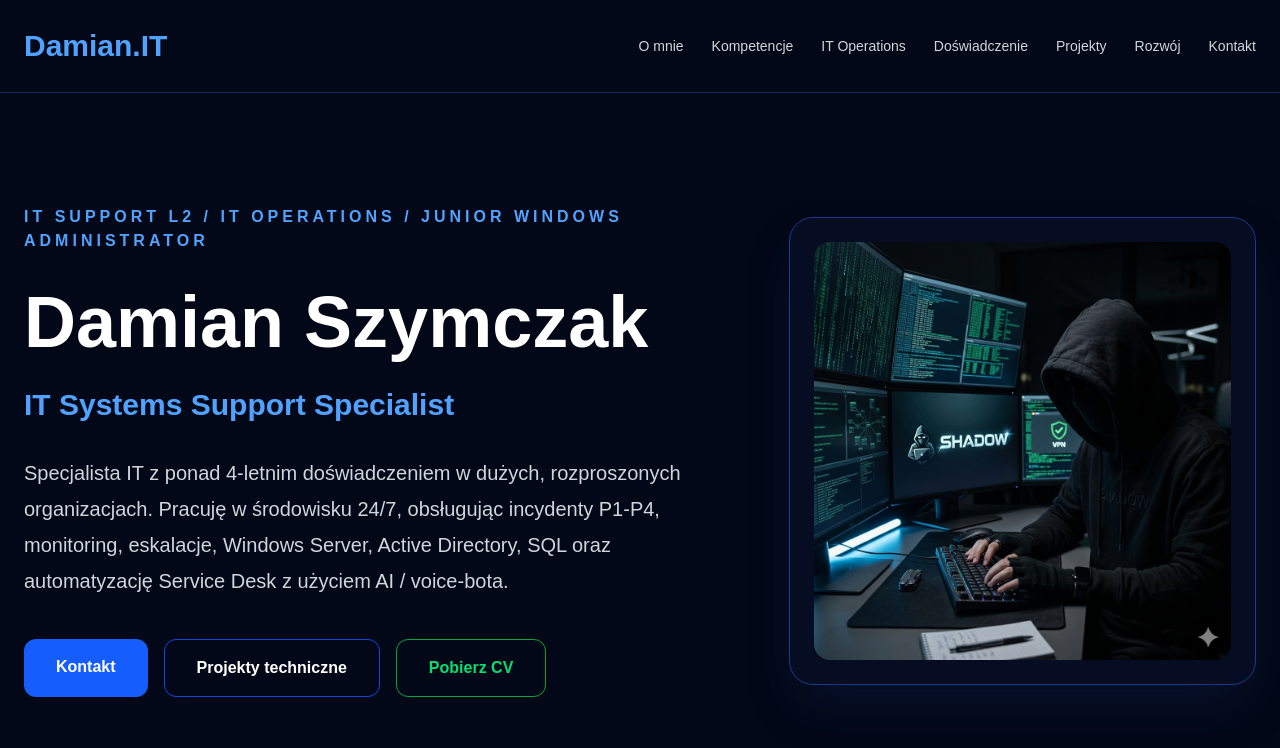
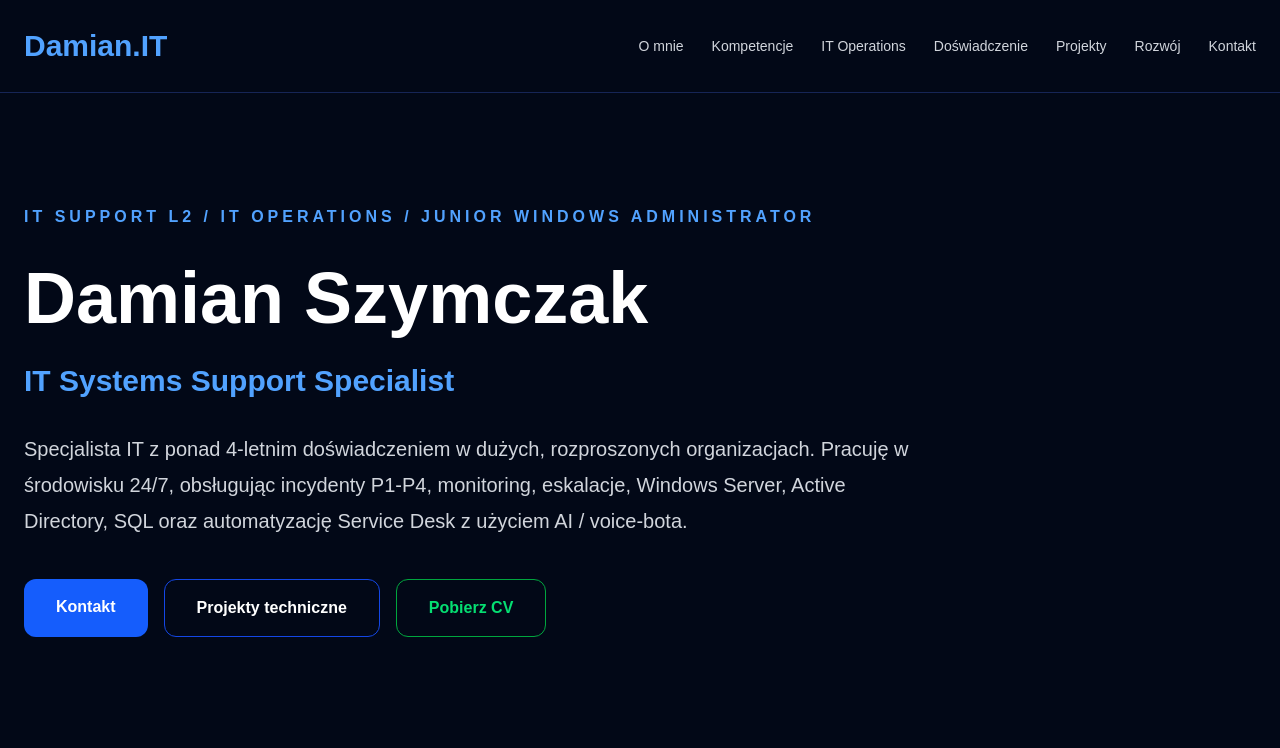
Before and after one commit to damianszymczak-it/damian-portfolio, a Next.js app: page / in a window 1280 px wide. Shown: the top 748 px of the page. Built offline with nearby package versions, Linux system fonts and the light colour scheme.

Commit message:
Remove hero image

```diff
--- a/src/app/page.tsx
+++ b/src/app/page.tsx
@@ -1,5 +1,3 @@
-import Image from "next/image";
-
 export const metadata = {
   title: "Damian Szymczak | IT Support L2 / IT Operations",
   description:
@@ -264,7 +262,7 @@ export default function Home() {
         </div>
       </nav>
 
-      <section className="mx-auto grid max-w-7xl items-center gap-16 px-6 py-20 lg:grid-cols-[1.2fr_0.8fr] lg:py-28">
+      <section className="mx-auto max-w-7xl px-6 py-20 lg:py-28">
         <div>
           <p className="mb-6 font-semibold uppercase tracking-[4px] text-blue-400">
             IT Support L2 / IT Operations / Junior Windows Administrator
@@ -278,7 +276,7 @@ export default function Home() {
             IT Systems Support Specialist
           </h2>
 
-          <p className="max-w-3xl text-xl leading-9 text-gray-300">
+          <p className="max-w-4xl text-xl leading-9 text-gray-300">
             Specjalista IT z ponad 4-letnim doświadczeniem w dużych,
             rozproszonych organizacjach. Pracuję w środowisku 24/7, obsługując
             incydenty P1-P4, monitoring, eskalacje, Windows Server, Active
@@ -309,19 +307,6 @@ export default function Home() {
             >
               Pobierz CV
             </a>
-          </div>
-        </div>
-
-        <div className="flex justify-center lg:justify-end">
-          <div className="rounded-3xl border border-blue-900 bg-blue-950/20 p-6 shadow-2xl shadow-blue-950/40">
-            <Image
-              src="/profile-test.png"
-              alt="Damian Szymczak"
-              width={420}
-              height={420}
-              priority
-              className="rounded-2xl object-cover"
-            />
           </div>
         </div>
       </section>
```
